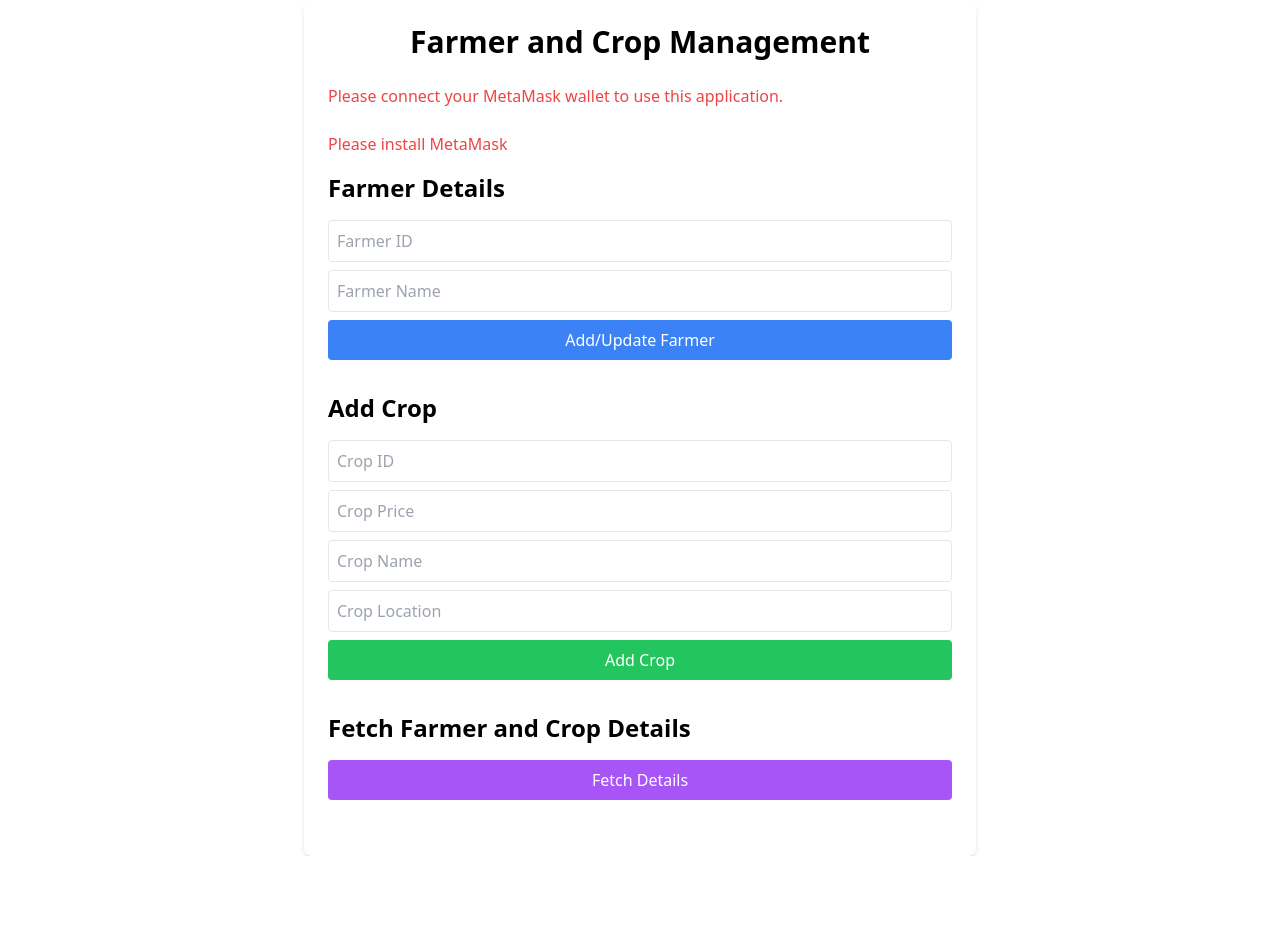
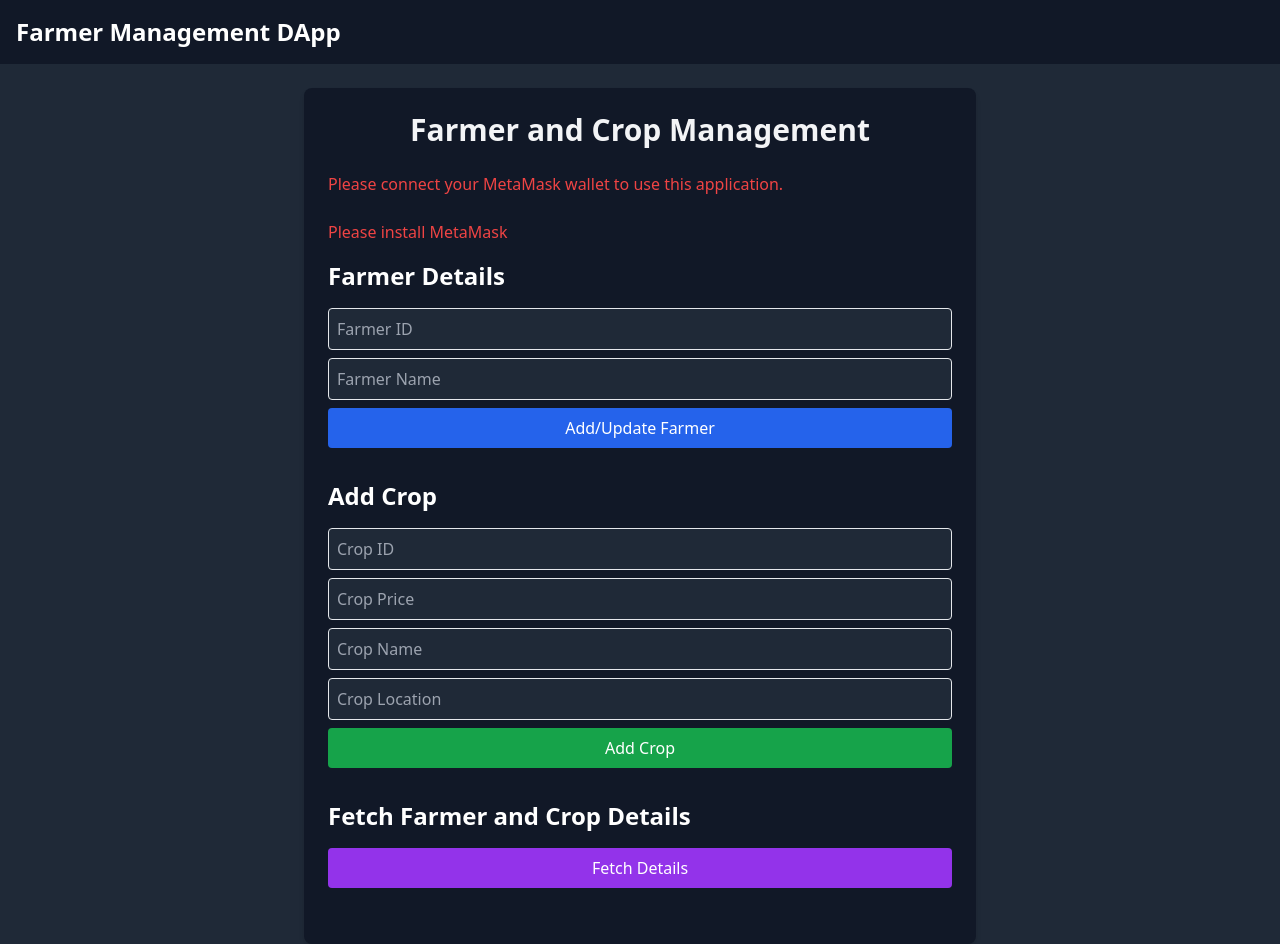
Before and after one commit to vg239/AgriVerify, a React (Vite) app in the folder agriproject/: page / in a window 1280 px wide. Before the commit the page ends 856 px from the top, so only its background shows below. Built offline with nearby package versions, Linux system fonts and the light colour scheme.

Commit message:
made the app dark theme

```diff
--- a/agriproject/src/App.jsx
+++ b/agriproject/src/App.jsx
@@ -117,8 +117,8 @@ const Web3FarmerComponent = () => {
   };
 
   return (
-    <div className="max-w-2xl mx-auto p-6 bg-white shadow-md rounded-lg">
-      <h1 className="text-3xl font-bold mb-6 text-center">Farmer and Crop Management</h1>
+    <div className="max-w-2xl mx-auto p-6 bg-gray-900 shadow-md rounded-lg text-white">
+      <h1 className="text-3xl font-bold mb-6 text-center text-gray-100">Farmer and Crop Management</h1>
 
       {!account && (
         <div className="mb-6">
@@ -128,8 +128,8 @@ const Web3FarmerComponent = () => {
 
       {account && (
         <div className="mb-6">
-          <p className="text-green-500 mb-2">Wallet connected: {account}</p>
-          {currentFarmerId && <p className="text-green-500">Current Farmer ID: {currentFarmerId}</p>}
+          <p className="text-green-400 mb-2">Wallet connected: {account}</p>
+          {currentFarmerId && <p className="text-green-400">Current Farmer ID: {currentFarmerId}</p>}
         </div>
       )}
 
@@ -142,18 +142,18 @@ const Web3FarmerComponent = () => {
           placeholder="Farmer ID"
           value={farmerId}
           onChange={(e) => setFarmerId(e.target.value)}
-          className="w-full p-2 mb-2 border rounded"
+          className="w-full p-2 mb-2 border rounded bg-gray-800 text-white"
         />
         <input
           type="text"
           placeholder="Farmer Name"
           value={farmerName}
           onChange={(e) => setFarmerName(e.target.value)}
-          className="w-full p-2 mb-2 border rounded"
+          className="w-full p-2 mb-2 border rounded bg-gray-800 text-white"
         />
         <button
           onClick={addOrUpdateFarmer}
-          className="w-full bg-blue-500 text-white py-2 rounded hover:bg-blue-600"
+          className="w-full bg-blue-600 text-white py-2 rounded hover:bg-blue-700"
         >
           Add/Update Farmer
         </button>
@@ -166,32 +166,32 @@ const Web3FarmerComponent = () => {
           placeholder="Crop ID"
           value={cropId}
           onChange={(e) => setCropId(e.target.value)}
-          className="w-full p-2 mb-2 border rounded"
+          className="w-full p-2 mb-2 border rounded bg-gray-800 text-white"
         />
         <input
           type="number"
           placeholder="Crop Price"
           value={cropPrice}
           onChange={(e) => setCropPrice(e.target.value)}
-          className="w-full p-2 mb-2 border rounded"
+          className="w-full p-2 mb-2 border rounded bg-gray-800 text-white"
         />
         <input
           type="text"
           placeholder="Crop Name"
           value={cropName}
           onChange={(e) => setCropName(e.target.value)}
-          className="w-full p-2 mb-2 border rounded"
+          className="w-full p-2 mb-2 border rounded bg-gray-800 text-white"
         />
         <input
           type="text"
           placeholder="Crop Location"
           value={cropLocation}
           onChange={(e) => setCropLocation(e.target.value)}
-          className="w-full p-2 mb-2 border rounded"
+          className="w-full p-2 mb-2 border rounded bg-gray-800 text-white"
         />
         <button
           onClick={addCrop}
-          className="w-full bg-green-500 text-white py-2 rounded hover:bg-green-600"
+          className="w-full bg-green-600 text-white py-2 rounded hover:bg-green-700"
         >
           Add Crop
         </button>
@@ -201,7 +201,7 @@ const Web3FarmerComponent = () => {
         <h2 className="text-2xl font-semibold mb-4">Fetch Farmer and Crop Details</h2>
         <button
           onClick={fetchDetails}
-          className="w-full bg-purple-500 text-white py-2 rounded hover:bg-purple-600"
+          className="w-full bg-purple-600 text-white py-2 rounded hover:bg-purple-700"
         >
           Fetch Details
         </button>
@@ -210,7 +210,7 @@ const Web3FarmerComponent = () => {
       {farmerDetails && (
         <div className="mt-8">
           <h2 className="text-2xl font-semibold mb-4">Farmer and Crop Information</h2>
-          <div className="bg-gray-100 p-4 rounded">
+          <div className="bg-gray-800 p-4 rounded">
             <p><strong>Farmer Wallet:</strong> {farmerDetails.farmerWallet}</p>
             <p><strong>Farmer ID:</strong> {farmerDetails.id}</p>
             <p><strong>Farmer Name:</strong> {farmerDetails.farmerName}</p>
@@ -222,24 +222,10 @@ const Web3FarmerComponent = () => {
             <ul className="list-disc pl-5">
               {cropsWithUniqueIds.map((crop) => (
                 <li key={crop.uniqueId} className="mb-2">
-                  <p><strong>Crop ID:</strong> {crop.cropId}</p>
-                  <p><strong>Crop Name:</strong> {crop.cropName}</p>
-                  <p><strong>Price:</strong> {crop.cropPrice}</p>
+                  <p><strong>Crop ID:</strong> {crop.id}</p>
+                  <p><strong>Price:</strong> {crop.price}</p>
+                  <p><strong>Name:</strong> {crop.name}</p>
                   <p><strong>Location:</strong> {crop.location}</p>
-                  <Link
-                    to={`/crop/${crop.uniqueId}`}
-                    state={{
-                      farmerDetails: {
-                        farmerWallet: farmerDetails.farmerWallet,
-                        id: farmerDetails.id,
-                        farmerName: farmerDetails.farmerName
-                      },
-                      crop
-                    }}
-                    className="text-blue-500 hover:text-blue-700"
-                  >
-                    View Details
-                  </Link>
                 </li>
               ))}
             </ul>
@@ -250,57 +236,19 @@ const Web3FarmerComponent = () => {
   );
 };
 
-const CropDetailsPage = () => {
-  const { cropId } = useParams();
-  const location = useLocation();
-  const navigate = useNavigate();
-  const { farmerDetails, crop } = location.state || {};
-
-  if (!farmerDetails || !crop) {
-    return (
-      <div className="max-w-2xl mx-auto p-6 bg-white shadow-md rounded-lg">
-        <p className="text-red-500">Invalid crop details or unauthorized access.</p>
-        <button
-          onClick={() => navigate('/')}
-          className="mt-4 bg-blue-500 text-white py-2 px-4 rounded hover:bg-blue-600"
-        >
-          Back to Main Page
-        </button>
-      </div>
-    );
-  }
-
-  return (
-    <div className="max-w-2xl mx-auto p-6 bg-white shadow-md rounded-lg">
-      <h1 className="text-3xl font-bold mb-6 text-center">Crop Details</h1>
-      <div className="bg-green-100 p-4 rounded mb-6">
-        <p className="text-green-700 font-semibold">Authenticated Farmer: {farmerDetails.farmerName}</p>
-      </div>
-      <p className="mb-4"><strong>Farmer ID:</strong> {farmerDetails.id}</p>
-      <h2 className="text-2xl font-semibold mb-4">Crop Information</h2>
-      <div className="bg-gray-100 p-4 rounded">
-        <p><strong>Crop ID:</strong> {crop.cropId}</p>
-        <p><strong>Crop Name:</strong> {crop.cropName}</p>
-        <p><strong>Price:</strong> {crop.cropPrice}</p>
-        <p><strong>Location:</strong> {crop.location}</p>
-      </div>
-      <button
-        onClick={() => navigate('/')}
-        className="mt-6 bg-blue-500 text-white py-2 px-4 rounded hover:bg-blue-600"
-      >
-        Back to Main Page
-      </button>
-    </div>
-  );
-};
-
 const App = () => {
   return (
     <Router>
-      <Routes>
-        <Route path="/" element={<Web3FarmerComponent />} />
-        <Route path="/crop/:cropId" element={<CropDetailsPage />} />
-      </Routes>
+      <div className="bg-gray-800 min-h-screen text-white">
+        <nav className="bg-gray-900 p-4 mb-6">
+          <Link to="/" className="text-white text-2xl font-bold">
+            Farmer Management DApp
+          </Link>
+        </nav>
+        <Routes>
+          <Route path="/" element={<Web3FarmerComponent />} />
+        </Routes>
+      </div>
     </Router>
   );
 };
```
